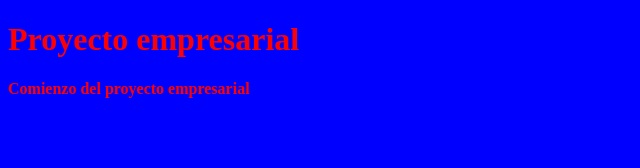
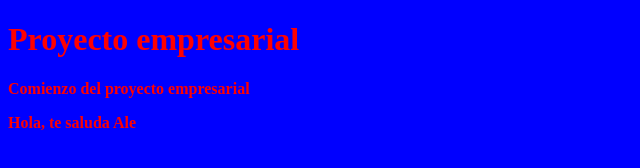
Before and after one commit to jyongkim/cursoGit, a plain HTML site: page index.html in a window 1280 px wide. Shown: the whole page, without its empty margins (0-640 px from the left). Drawn offline with Linux system fonts and the light colour scheme.

Commit message:
Agregado saludo

```diff
--- a/index.html
+++ b/index.html
@@ -1,13 +1,18 @@
 <!DOCTYPE html>
 <html lang="en">
+
 <head>
     <meta charset="UTF-8">
     <meta name="viewport" content="width=device-width, initial-scale=1.0">
     <title>Documento sin título</title>
     <link rel="stylesheet" href="css/estilos.css" type="text/css">
 </head>
+
 <body>
     <h1>Proyecto empresarial</h1>
     <p>Comienzo del proyecto empresarial</p>
+
+    <p> Hola, te saluda Ale</p>
 </body>
+
 </html>
```
